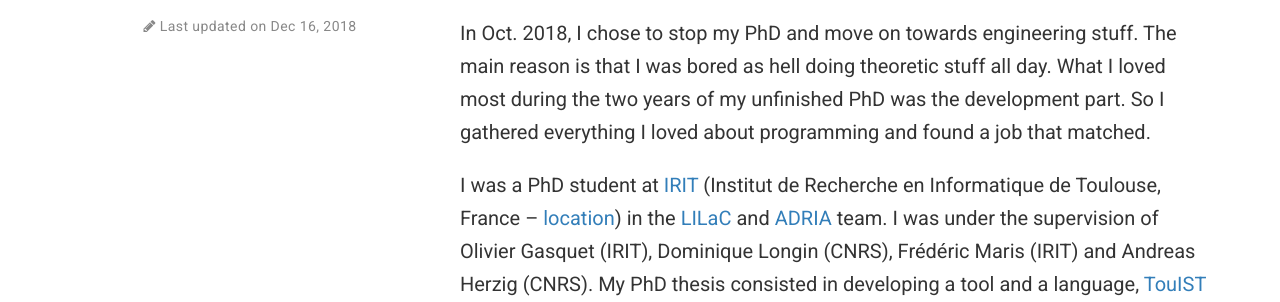
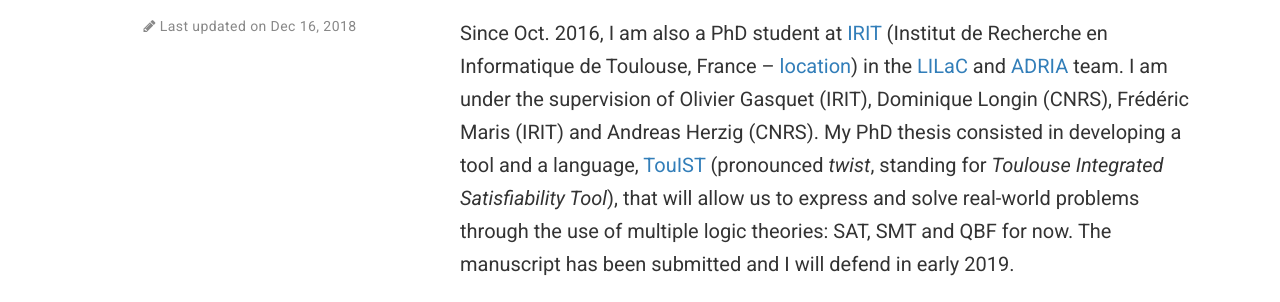
Before and after one commit to maelvalais/maelvalais.github.io, a plain HTML site: page index.html in a window 1280 px wide. Shown: the part 606-908 px from the top of the page. Drawn offline with nearby package versions, Linux system fonts and the light colour scheme; some packages are replaced by stand-ins of ours; files that its build step writes are made by us from their sources; some icons are missing; files whose address does not match are found by name.

Commit message:
update on Sun Dec 16 08:42:13 CET 2018

```diff
--- a/index.html
+++ b/index.html
@@ -274,20 +274,22 @@ the developer experience when it comes to using the Orange IT&rsquo;s private
 cloud. I also try to promote and find new ways to guide people into sharing
 their own code as well getting the most out of Orange&rsquo;s internal GitLab.</p>
 
-<p>In Oct. 2018, I chose to stop my PhD and move on towards engineering stuff.
+<!-- In Oct. 2018, I chose to stop my PhD and move on towards engineering stuff.
 The main reason is that I was bored as hell doing theoretic stuff all day. What
 I loved most during the two years of my unfinished PhD was the development
 part. So I gathered everything I loved about programming and found a job that
-matched.</p>
+matched.
+-->
 
-<p>I was a PhD student at <a href="https://www.irit.fr" target="_blank">IRIT</a> (Institut de Recherche en Informatique de
-Toulouse, France – <a href="https://goo.gl/maps/nuxdSM6P65J2" target="_blank">location</a>) in the <a href="https://www.irit.fr/-Equipe-LILaC-" target="_blank">LILaC</a> and <a href="https://www.irit.fr/-Equipe-ADRIA-" target="_blank">ADRIA</a> team. I was under
-the supervision of Olivier Gasquet (IRIT), Dominique Longin (CNRS),
-Frédéric Maris (IRIT) and Andreas Herzig (CNRS). My PhD thesis consisted in
-developing a tool and a language, <a href="https://www.irit.fr/touist" target="_blank">TouIST</a> (pronounced <em>twist</em>, standing
-for <em>Toulouse Integrated Satisfiability Tool</em>), that will allow us to
-express and solve real-world problems through the use of multiple logic
-theories: SAT, SMT and QBF for now.</p>
+<p>Since Oct. 2016, I am also a PhD student at <a href="https://www.irit.fr" target="_blank">IRIT</a> (Institut de Recherche
+en Informatique de Toulouse, France – <a href="https://goo.gl/maps/nuxdSM6P65J2" target="_blank">location</a>) in the <a href="https://www.irit.fr/-Equipe-LILaC-" target="_blank">LILaC</a> and
+<a href="https://www.irit.fr/-Equipe-ADRIA-" target="_blank">ADRIA</a> team. I am under the supervision of Olivier Gasquet (IRIT),
+Dominique Longin (CNRS), Frédéric Maris (IRIT) and Andreas Herzig (CNRS).
+My PhD thesis consisted in developing a tool and a language, <a href="https://www.irit.fr/touist" target="_blank">TouIST</a>
+(pronounced <em>twist</em>, standing for <em>Toulouse Integrated Satisfiability
+Tool</em>), that will allow us to express and solve real-world problems
+through the use of multiple logic theories: SAT, SMT and QBF for now. The
+manuscript has been submitted and I will defend in early 2019.</p>
 
 
     <div class="row">
--- a/sitemap.xml
+++ b/sitemap.xml
@@ -171,7 +171,7 @@
     <url>
 
       <loc>/~Mael.Valais/</loc>
-      <lastmod>2018-12-16T08:26:19+01:00</lastmod>
+      <lastmod>2018-12-16T08:41:58+01:00</lastmod>
       <priority>0</priority>
     </url>
 
```
